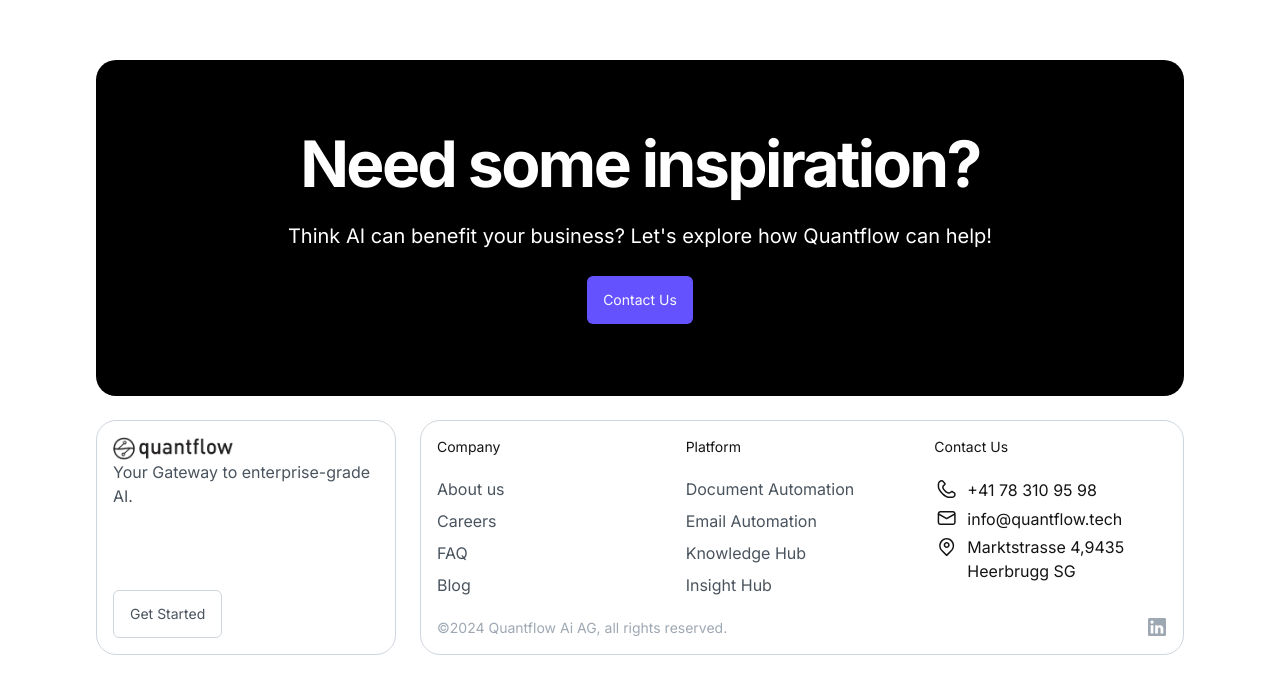
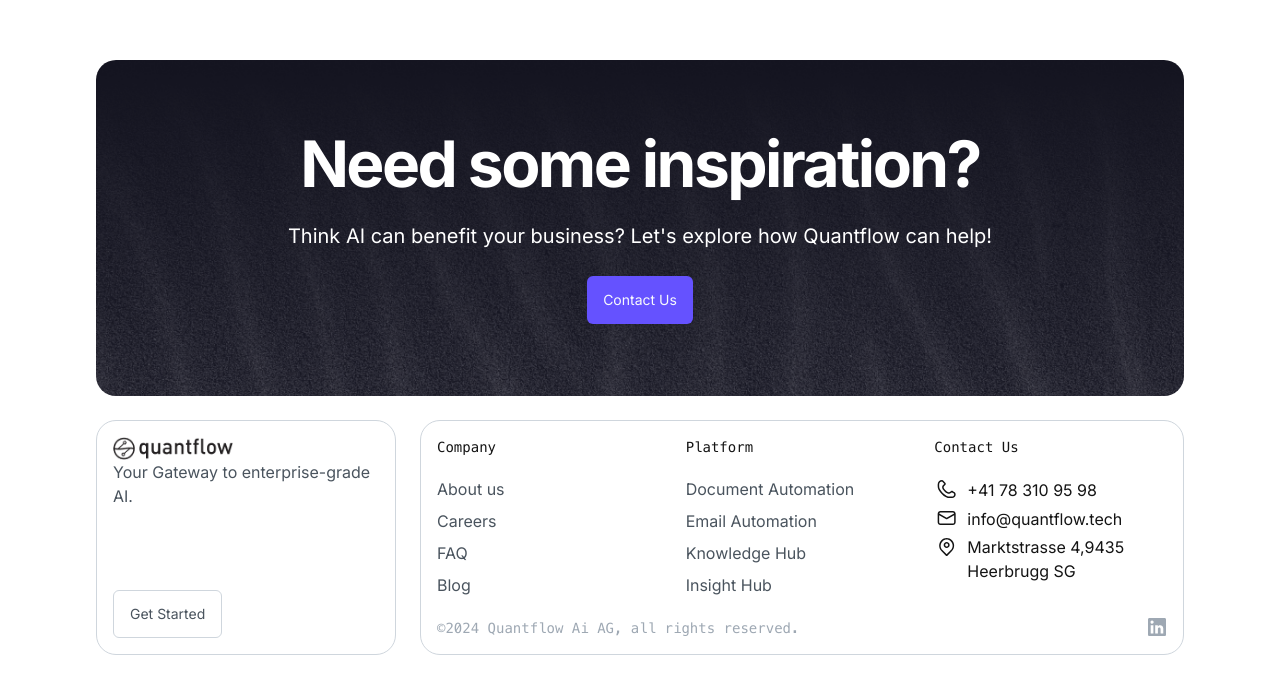
Before and after one commit to marville001/quantflow, a Next.js app: page / in a window 1280 px wide. Shown: the part 4295-4988 px from the top of the page. Built offline with nearby package versions, Linux system fonts and the light colour scheme.

Commit message:
update footer bg

```diff
--- a/src/components/layout/footer.tsx
+++ b/src/components/layout/footer.tsx
@@ -24,7 +24,7 @@
 				/>
 
 				<div className="mt-24 pt-24 p-4">
-					<div className="bg-black w-full p-16 lg:h-[336px] rounded-[20px] flex items-center justify-center flex-col">
+					<div className="bg-[url(/assets/images/bg/background_black.png)] bg-cover bg-no-repeat w-full p-16 lg:h-[336px] rounded-[20px] flex items-center justify-center flex-col">
 						<h2 className="header-large sm:hero-medium text-white text-center">Need some inspiration?</h2>
 						<p className="body-large text-white mt-6 text-center">Think AI can benefit your business? Let&apos;s explore how Quantflow can help!</p>
 						<Button className="mt-6">Contact Us</Button>
--- a/src/styles/globals.css
+++ b/src/styles/globals.css
@@ -100,7 +100,7 @@
   }
 
   .body-small {
-    @apply text-[14px] leading-[20px] font-[400] tracking-[0.00em];
+    @apply text-[14px] leading-[20px] font-[400] tracking-[0.00em] font-menlo;
   }
 
   .hero-bg {
```
